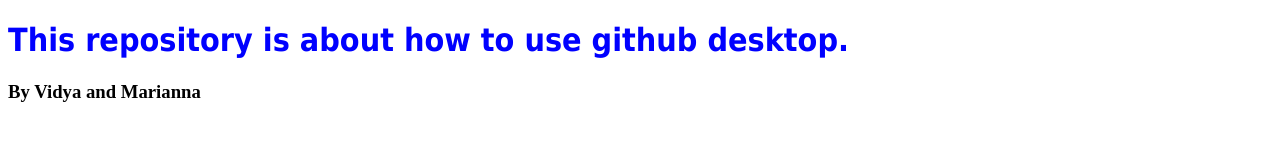
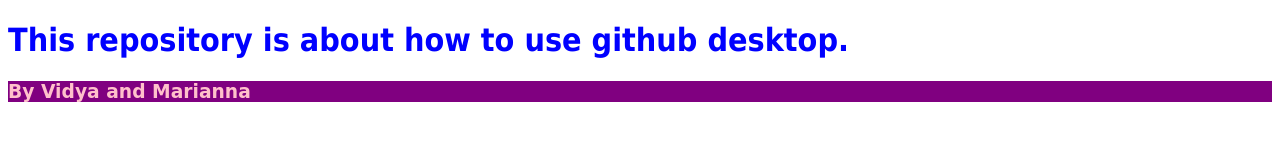
Before and after one commit to mariannabeltrami/multiple-ducks, a plain HTML site: page index.html in a window 1280 px wide. Drawn offline with Linux system fonts and the light colour scheme.

Commit message:
added cool css features

```diff
--- a/index.css
+++ b/index.css
@@ -2,3 +2,9 @@ h1 {
   color: blue;
   font-family: Tahoma;
 }
+
+h3 {
+  color: pink;
+  background-color: purple;
+  font-family: ComicSansMS;
+}
```
